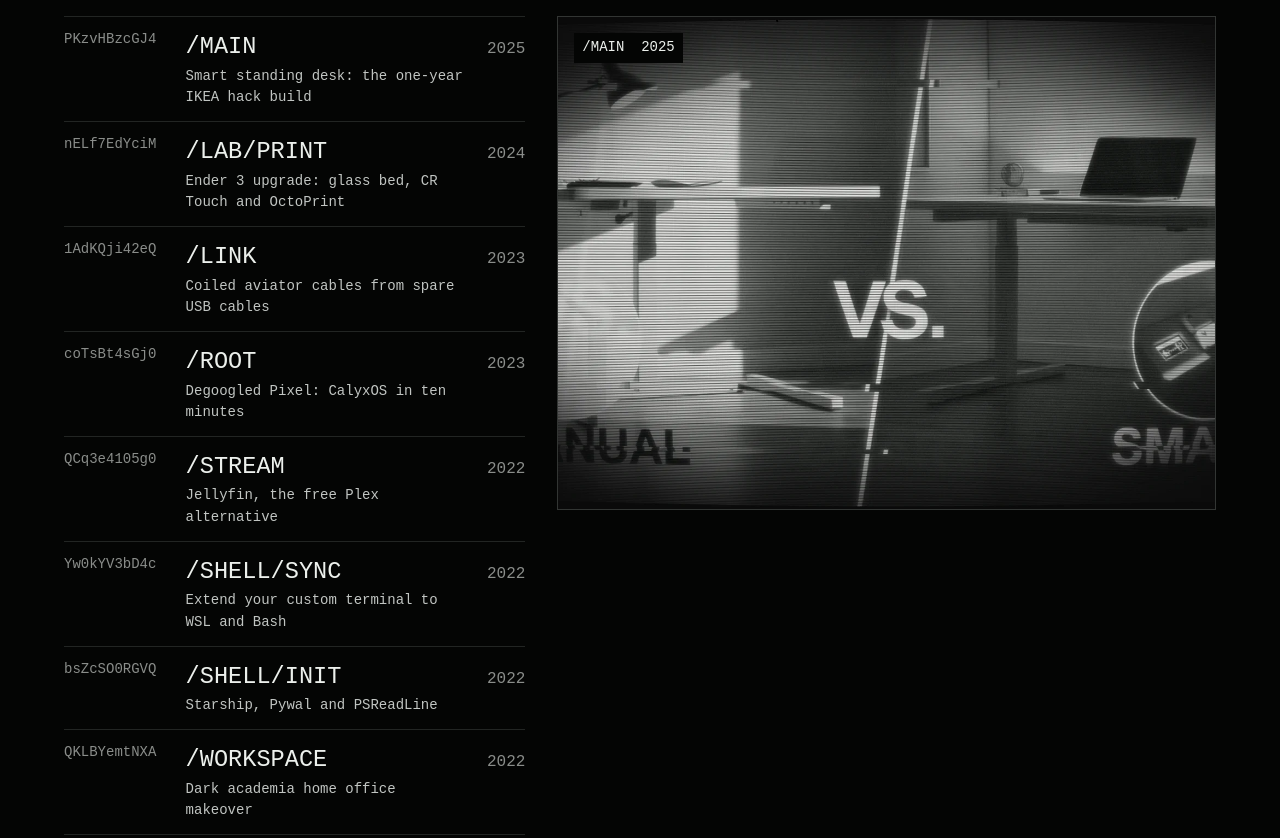
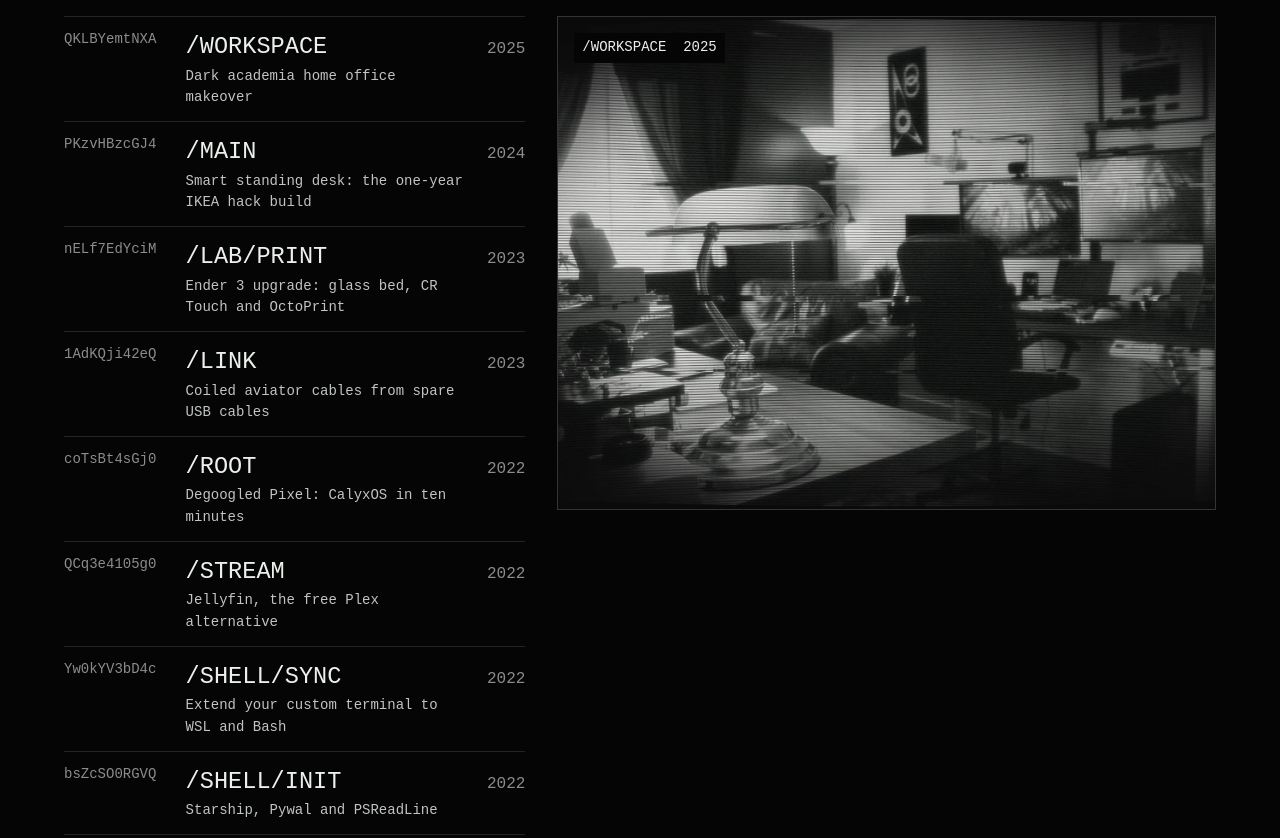
Before and after one commit to waliori/walior.it, a plain HTML site: page site/index.html in a window 1280 px wide. Shown: the part 1220-2058 px from the top of the page. Drawn offline with Linux system fonts and the light colour scheme; a web font is replaced by a local one.

Commit message:
the videos' dates come from each video's own page, not the feed, whose dates my parse had shifted by one: /WORKSPACE is the newest (14 November 2025), /MAIN is 2024; the log and the monitor's default follow

```diff
--- a/site/index.html
+++ b/site/index.html
@@ -56,18 +56,18 @@
       <h2>Eight videos, newest first.</h2>
       <div class="log">
         <ol class="log__rows" aria-label="The videos">
-        <li><a href="https://www.youtube.com/watch?v=PKzvHBzcGJ4" target="_blank" rel="noopener" data-frame="images/v-PKzvHBzcGJ4.webp" data-label="/MAIN  2025"><span class="log__hash">PKzvHBzcGJ4</span><span class="log__path">/MAIN</span><span class="log__title">Smart standing desk: the one-year IKEA hack build</span><span class="log__year num">2025</span></a></li>
-        <li><a href="https://www.youtube.com/watch?v=nELf7EdYciM" target="_blank" rel="noopener" data-frame="images/v-nELf7EdYciM.webp" data-label="/LAB/PRINT  2024"><span class="log__hash">nELf7EdYciM</span><span class="log__path">/LAB/PRINT</span><span class="log__title">Ender 3 upgrade: glass bed, CR Touch and OctoPrint</span><span class="log__year num">2024</span></a></li>
+        <li><a href="https://www.youtube.com/watch?v=QKLBYemtNXA" target="_blank" rel="noopener" data-frame="images/v-QKLBYemtNXA.webp" data-label="/WORKSPACE  2025"><span class="log__hash">QKLBYemtNXA</span><span class="log__path">/WORKSPACE</span><span class="log__title">Dark academia home office makeover</span><span class="log__year num">2025</span></a></li>
+        <li><a href="https://www.youtube.com/watch?v=PKzvHBzcGJ4" target="_blank" rel="noopener" data-frame="images/v-PKzvHBzcGJ4.webp" data-label="/MAIN  2024"><span class="log__hash">PKzvHBzcGJ4</span><span class="log__path">/MAIN</span><span class="log__title">Smart standing desk: the one-year IKEA hack build</span><span class="log__year num">2024</span></a></li>
+        <li><a href="https://www.youtube.com/watch?v=nELf7EdYciM" target="_blank" rel="noopener" data-frame="images/v-nELf7EdYciM.webp" data-label="/LAB/PRINT  2023"><span class="log__hash">nELf7EdYciM</span><span class="log__path">/LAB/PRINT</span><span class="log__title">Ender 3 upgrade: glass bed, CR Touch and OctoPrint</span><span class="log__year num">2023</span></a></li>
         <li><a href="https://www.youtube.com/watch?v=1AdKQji42eQ" target="_blank" rel="noopener" data-frame="images/v-1AdKQji42eQ.webp" data-label="/LINK  2023"><span class="log__hash">1AdKQji42eQ</span><span class="log__path">/LINK</span><span class="log__title">Coiled aviator cables from spare USB cables</span><span class="log__year num">2023</span></a></li>
-        <li><a href="https://www.youtube.com/watch?v=coTsBt4sGj0" target="_blank" rel="noopener" data-frame="images/v-coTsBt4sGj0.webp" data-label="/ROOT  2023"><span class="log__hash">coTsBt4sGj0</span><span class="log__path">/ROOT</span><span class="log__title">Degoogled Pixel: CalyxOS in ten minutes</span><span class="log__year num">2023</span></a></li>
+        <li><a href="https://www.youtube.com/watch?v=coTsBt4sGj0" target="_blank" rel="noopener" data-frame="images/v-coTsBt4sGj0.webp" data-label="/ROOT  2022"><span class="log__hash">coTsBt4sGj0</span><span class="log__path">/ROOT</span><span class="log__title">Degoogled Pixel: CalyxOS in ten minutes</span><span class="log__year num">2022</span></a></li>
         <li><a href="https://www.youtube.com/watch?v=QCq3e4105g0" target="_blank" rel="noopener" data-frame="images/v-QCq3e4105g0.webp" data-label="/STREAM  2022"><span class="log__hash">QCq3e4105g0</span><span class="log__path">/STREAM</span><span class="log__title">Jellyfin, the free Plex alternative</span><span class="log__year num">2022</span></a></li>
         <li><a href="https://www.youtube.com/watch?v=Yw0kYV3bD4c" target="_blank" rel="noopener" data-frame="images/v-Yw0kYV3bD4c.webp" data-label="/SHELL/SYNC  2022"><span class="log__hash">Yw0kYV3bD4c</span><span class="log__path">/SHELL/SYNC</span><span class="log__title">Extend your custom terminal to WSL and Bash</span><span class="log__year num">2022</span></a></li>
         <li><a href="https://www.youtube.com/watch?v=bsZcSO0RGVQ" target="_blank" rel="noopener" data-frame="images/v-bsZcSO0RGVQ.webp" data-label="/SHELL/INIT  2022"><span class="log__hash">bsZcSO0RGVQ</span><span class="log__path">/SHELL/INIT</span><span class="log__title">Starship, Pywal and PSReadLine</span><span class="log__year num">2022</span></a></li>
-        <li><a href="https://www.youtube.com/watch?v=QKLBYemtNXA" target="_blank" rel="noopener" data-frame="images/v-QKLBYemtNXA.webp" data-label="/WORKSPACE  2022"><span class="log__hash">QKLBYemtNXA</span><span class="log__path">/WORKSPACE</span><span class="log__title">Dark academia home office makeover</span><span class="log__year num">2022</span></a></li>
         </ol>
         <figure class="monitor" data-slot="video" data-kind="product" data-alt="The thumbnail of the video under the pointer">
-          <img src="images/v-PKzvHBzcGJ4.webp" width="1600" height="900" alt="" loading="lazy">
-          <figcaption class="monitor__osd" data-keep>/MAIN  2025</figcaption>
+          <img src="images/v-QKLBYemtNXA.webp" width="1600" height="900" alt="" loading="lazy">
+          <figcaption class="monitor__osd" data-keep>/WORKSPACE  2025</figcaption>
         </figure>
       </div>
     </div>
```
Also changed, not shown: videos.json (+17 -9 lines).
